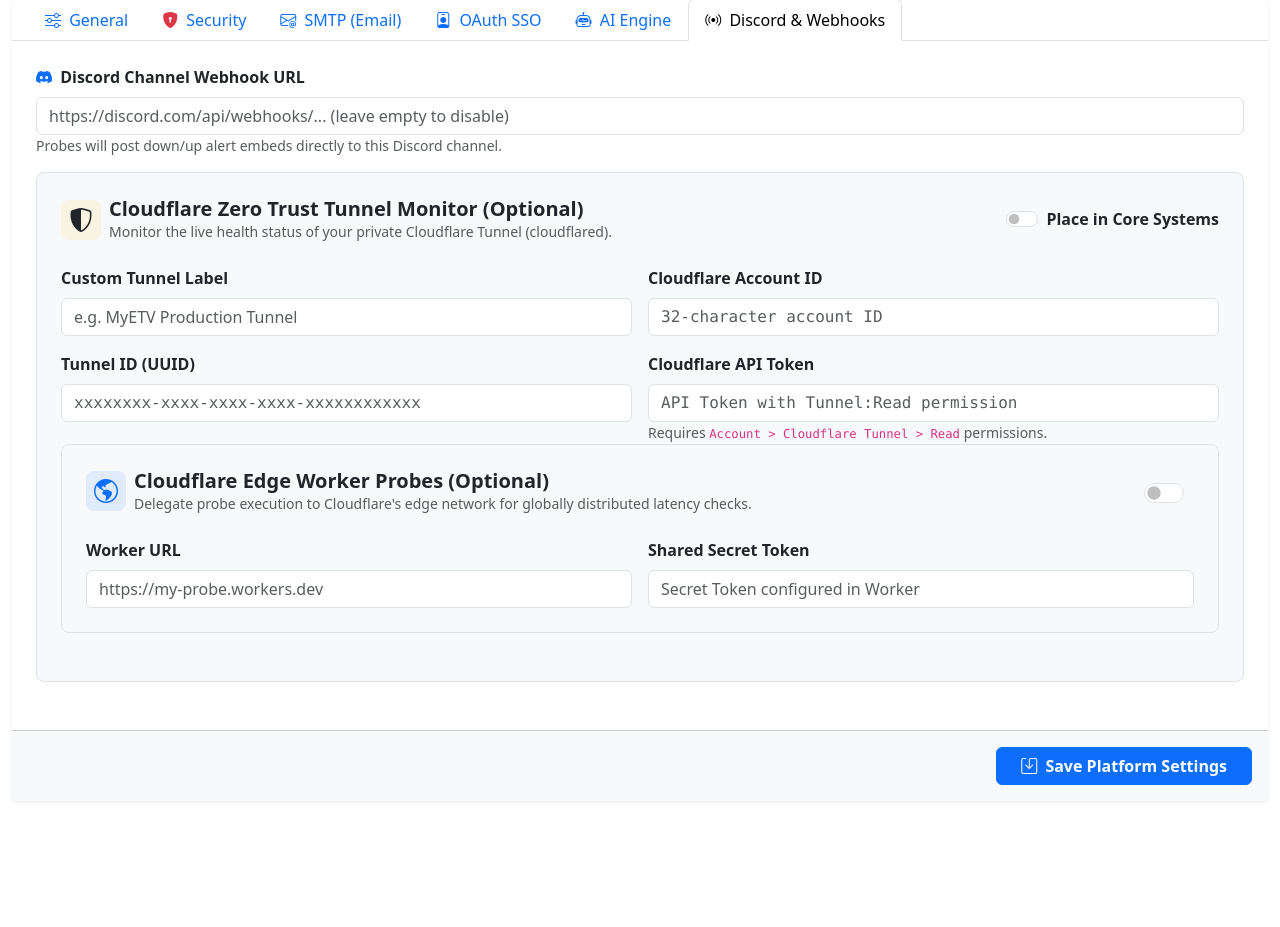
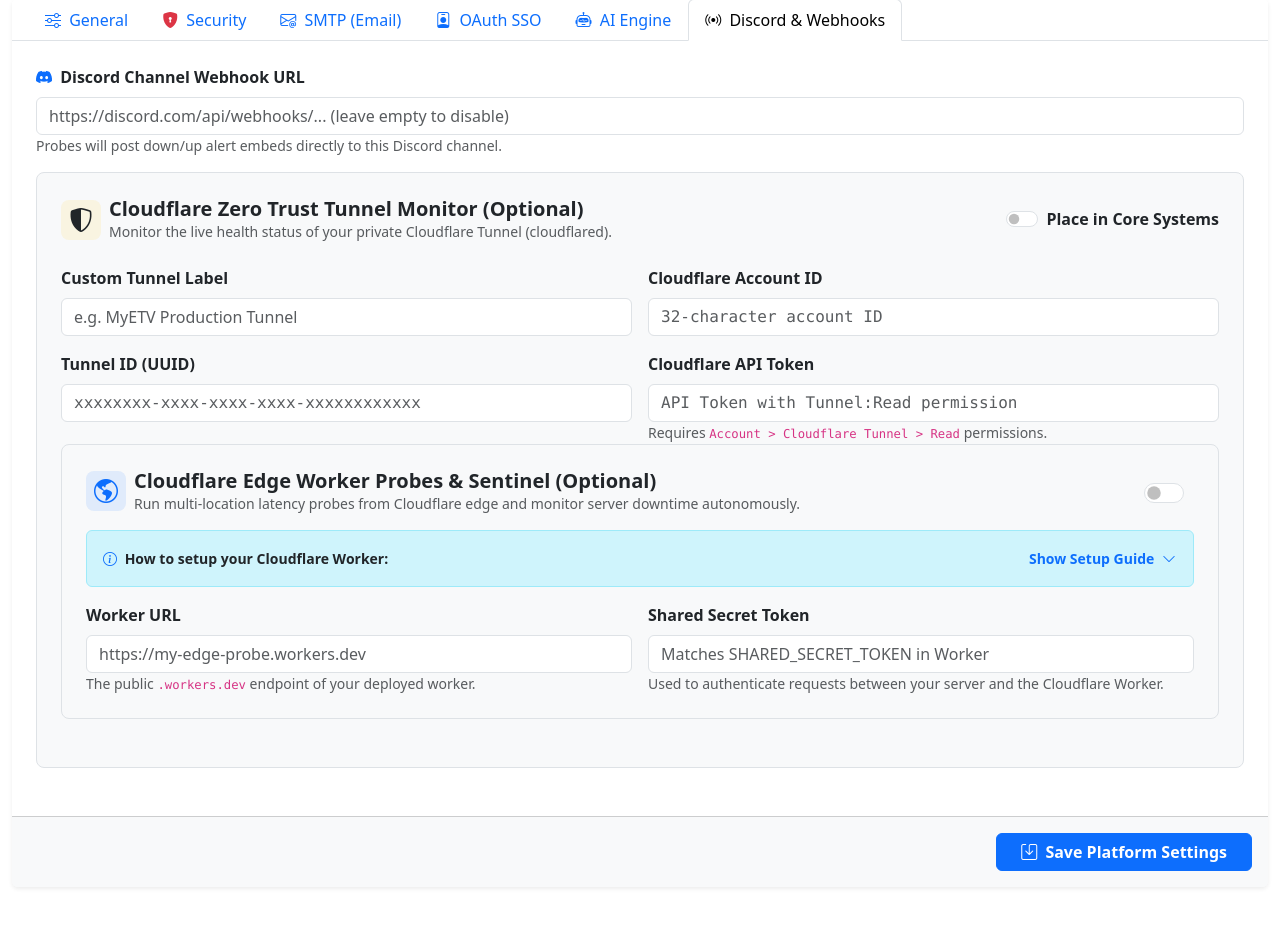
Before and after one commit to MYETV/My-System-Status, a PHP site: template app/Views/admin/settings/index.php in a window 1280 px wide, after a click on "Discord & Webhooks". Shown: the part 127-1054 px from the top of the page. Before the commit the page ends 929 px from the top, so only its background shows below. Run offline with PHP 8.4, Linux system fonts and the light colour scheme; the template is opened without the code that fills it, so the values that code supplies are empty; some libraries are stand-ins or nearby versions.

Commit message:
Update index.php

```diff
--- a/app/Views/admin/settings/index.php
+++ b/app/Views/admin/settings/index.php
@@ -315,28 +315,65 @@ $allTimezones    = DateService::getTimezonesList();
 
     <!-- Cloudflare Edge Worker Section -->
 <div class="p-4 bg-light rounded-3 border mb-4">
-    <div class="d-flex align-items-center justify-content-between mb-2">
+    <div class="d-flex align-items-center justify-content-between mb-3">
         <div class="d-flex align-items-center gap-2">
             <span class="p-2 bg-primary bg-opacity-10 text-primary rounded-3 fs-4">
                 <i class="bi bi-globe-americas"></i>
             </span>
             <div>
-                <h5 class="fw-bold mb-0">Cloudflare Edge Worker Probes (Optional)</h5>
-                <p class="text-muted small mb-0">Delegate probe execution to Cloudflare's edge network for globally distributed latency checks.</p>
+                <h5 class="fw-bold mb-0">Cloudflare Edge Worker Probes & Sentinel (Optional)</h5>
+                <p class="text-muted small mb-0">Run multi-location latency probes from Cloudflare edge and monitor server downtime autonomously.</p>
             </div>
         </div>
         <div class="form-check form-switch fs-5">
             <input class="form-check-input" type="checkbox" name="edge_worker_enabled" value="1" id="edgeWorkerSwitch" <?= setting('edge_worker_enabled') === '1' ? 'checked' : '' ?>>
         </div>
     </div>
-    <div class="row g-3 mt-1">
+
+    <!-- Step-by-Step Setup Guide Accordion -->
+    <div class="alert alert-info border-info-subtle mb-3 p-3">
+        <div class="d-flex justify-content-between align-items-center">
+            <strong class="text-dark small"><i class="bi bi-info-circle me-1 text-primary"></i> How to setup your Cloudflare Worker:</strong>
+            <button class="btn btn-sm btn-link p-0 text-decoration-none small fw-semibold" type="button" data-bs-toggle="collapse" data-bs-target="#workerGuideCollapse">
+                Show Setup Guide <i class="bi bi-chevron-down ms-1"></i>
+            </button>
+        </div>
+        <div class="collapse mt-3 pt-2 border-top border-info-subtle small text-dark" id="workerGuideCollapse">
+            <ol class="ps-3 mb-2">
+                <li class="mb-1">
+                    <strong>Get the template code:</strong> Open the local file <code>edge/cloudflare-worker.js</code> in your repository.
+                </li>
+                <li class="mb-1">
+                    <strong>Create the Worker:</strong> In <a href="https://dash.cloudflare.com" target="_blank" class="text-primary fw-semibold">Cloudflare Dashboard</a> &rarr; <em>Workers & Pages</em> &rarr; <em>Create Application</em> &rarr; <em>Create Worker</em>, and paste the code from <code>edge/cloudflare-worker.js</code>.
+                </li>
+                <li class="mb-1">
+                    <strong>Configure Variables (Worker Settings &rarr; Variables):</strong>
+                    <ul class="mt-1 ps-3 text-muted">
+                        <li><code>SHARED_SECRET_TOKEN</code>: A custom password/token (must match the token entered below).</li>
+                        <li><code>ORIGIN_STATUS_URL</code>: Your status page URL (<code><?= htmlspecialchars(app_url()) ?></code>).</li>
+                        <li><code>DISCORD_WEBHOOK_URL</code>: <em>(Optional)</em> Discord webhook for alerts if your origin server dies.</li>
+                        <li><code>STATUS_KV</code>: <em>(Optional)</em> KV Namespace binding to track outage duration across reboots.</li>
+                    </ul>
+                </li>
+                <li class="mb-1">
+                    <strong>Enable Cron Trigger (Worker Settings &rarr; Triggers &rarr; Cron Triggers):</strong> Add <code>* * * * *</code> (every minute) so Cloudflare monitors your server even if your VPS crashes.</li>
+                <li>
+                    <strong>Paste URL & Token below:</strong> Copy your <code>https://your-worker.workers.dev</code> address into the field below.
+                </li>
+            </ol>
+        </div>
+    </div>
+
+    <div class="row g-3">
         <div class="col-md-6">
             <label class="form-label fw-semibold">Worker URL</label>
-            <input type="url" name="edge_worker_url" value="<?= htmlspecialchars(setting('edge_worker_url', '')) ?>" class="form-control" placeholder="https://my-probe.workers.dev">
+            <input type="url" name="edge_worker_url" value="<?= htmlspecialchars(setting('edge_worker_url', '')) ?>" class="form-control" placeholder="https://my-edge-probe.workers.dev">
+            <small class="text-muted">The public <code>.workers.dev</code> endpoint of your deployed worker.</small>
         </div>
         <div class="col-md-6">
             <label class="form-label fw-semibold">Shared Secret Token</label>
-            <input type="password" name="edge_worker_token" value="<?= htmlspecialchars(setting('edge_worker_token', '')) ?>" class="form-control" placeholder="Secret Token configured in Worker">
+            <input type="password" name="edge_worker_token" value="<?= htmlspecialchars(setting('edge_worker_token', '')) ?>" class="form-control" placeholder="Matches SHARED_SECRET_TOKEN in Worker">
+            <small class="text-muted">Used to authenticate requests between your server and the Cloudflare Worker.</small>
         </div>
     </div>
 </div>
```
